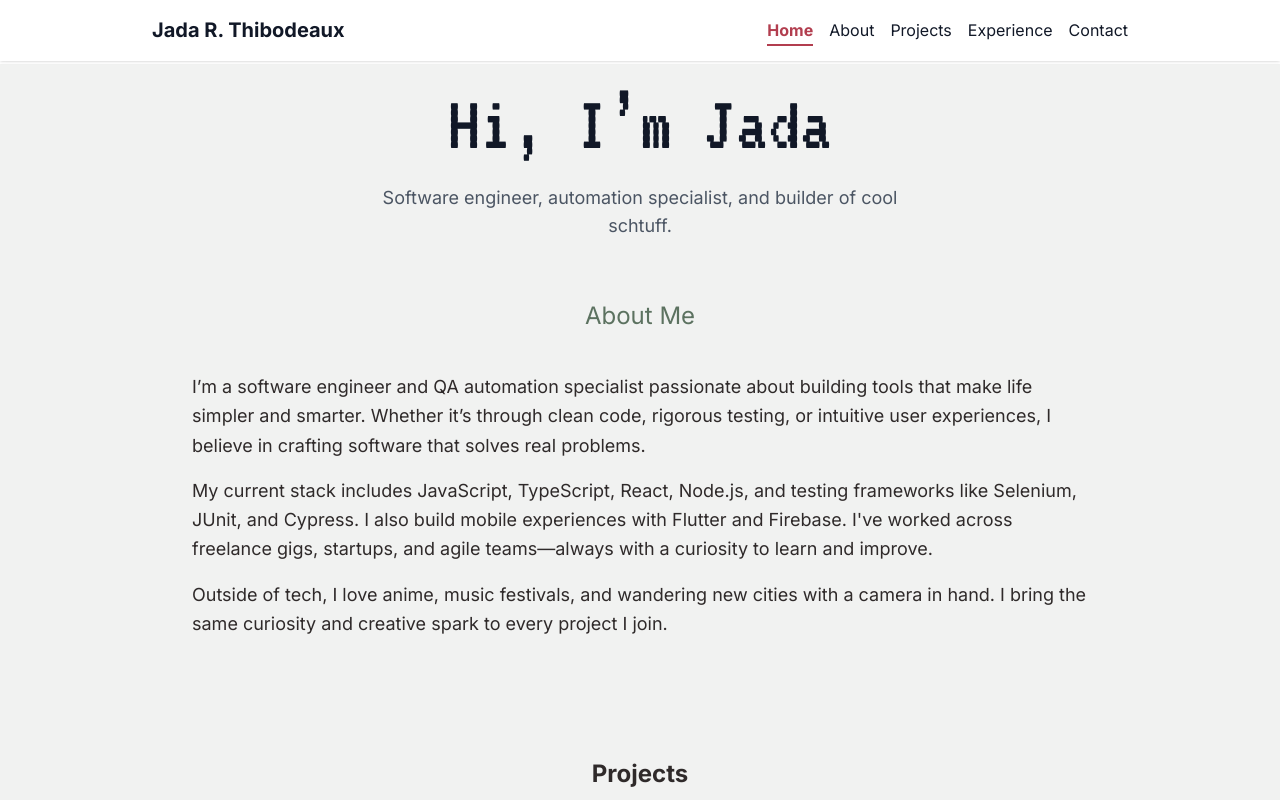
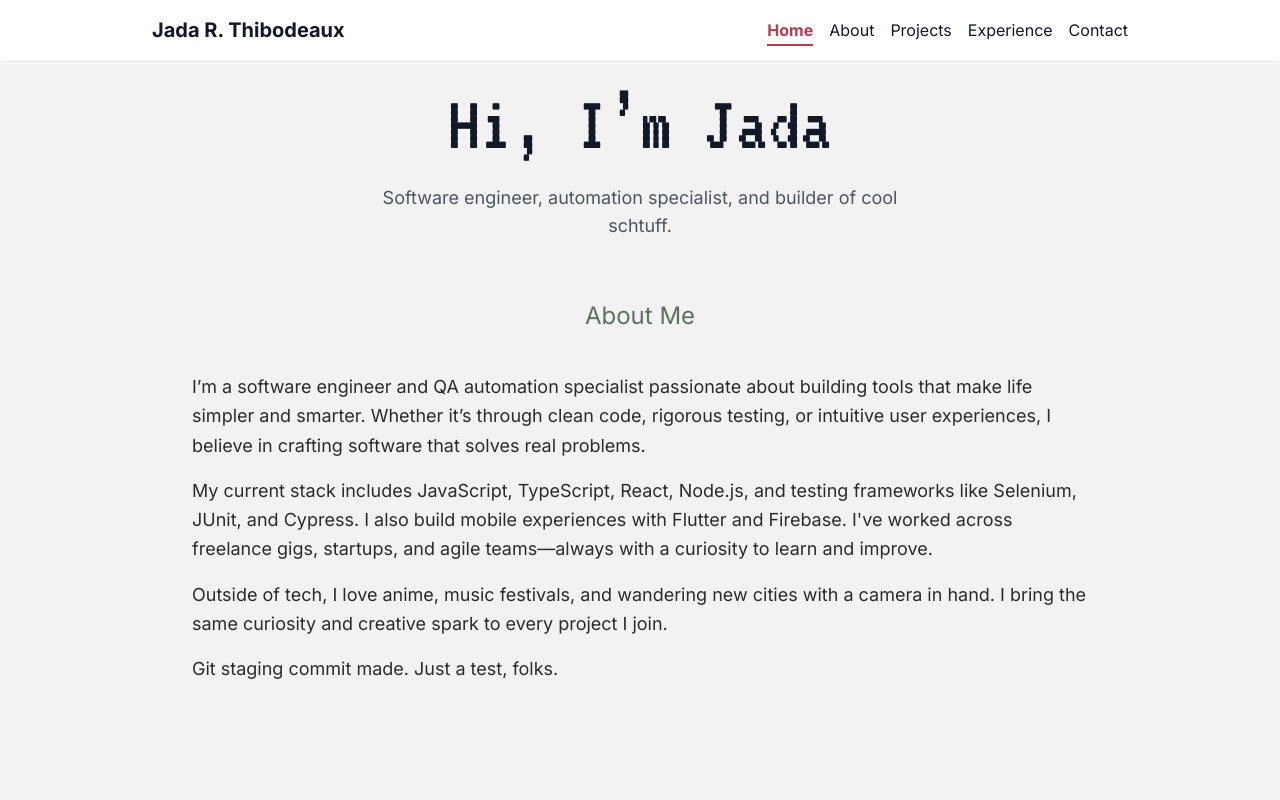
Before and after one commit to jadathib/PortfolioWebsite, a React (Vite) app: page / in a window 1280 px wide. Shown: the top 800 px of the page. Built offline with nearby package versions, Linux system fonts and the light colour scheme.

Commit message:
Staging commit for testing

```diff
--- a/src/components/About.tsx
+++ b/src/components/About.tsx
@@ -27,6 +27,9 @@ export default function About() {
                         Outside of tech, I love anime, music festivals, and wandering new cities with a
                         camera in hand. I bring the same curiosity and creative spark to every project I join.
                     </p>
+                    <p>
+                        Git staging commit made. Just a test, folks.
+                    </p>
                 </div>
             </div>
         </section>
```
